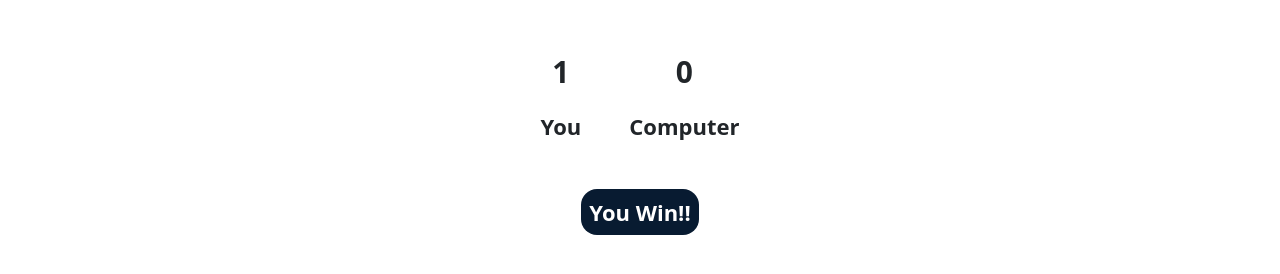
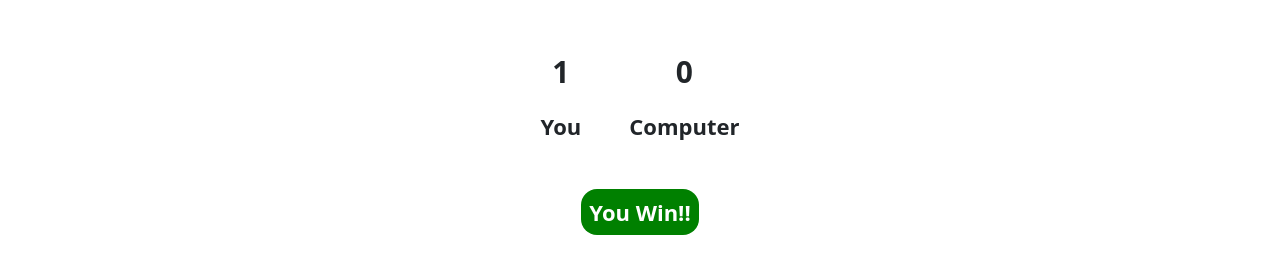
Before and after one commit to skp111/Rock-Paper-Scissor, a plain HTML site: page index.html in a window 1280 px wide. Both pictures are taken after a click on the element "Rock". Shown: the part 450-724 px from the top of the page. Drawn offline with nearby package versions, Linux system fonts and the light colour scheme.

Commit message:
Add files via upload

```diff
--- a/script.js
+++ b/script.js
@@ -7,6 +7,7 @@ const showWinner = (userwin) => {
         //win
         console.log('You Win!!')
         msg.innerText = 'You Win!!'
+        msg.style.backgroundColor = 'green'
         userScore += 1
         document.querySelector('#user-score').innerText = userScore
     }
@@ -14,6 +15,7 @@ const showWinner = (userwin) => {
         //lose
         console.log('You Lose!!')
         msg.innerText = 'You Lose!!'
+        msg.style.backgroundColor = 'red'
         compScore += 1
         document.querySelector('#comp-score').innerText = compScore
     }
@@ -34,6 +36,7 @@ const playGame = (userChoice) => {
         //draw
         console.log('Game Was Draw')
         msg.innerText = 'Game was Draw'
+        msg.style.backgroundColor = '#081b31'
     }
     else{
         let userwin = true
@@ -82,6 +85,5 @@ btn.addEventListener('click',() => {
     }
     // h1.style.backgroundColor = '#081b31'
     // h1.style.color = 'white'
-    // msg.style.backgroundColor = '#081b31'
     // msg.style.color = 'white'
 })
--- a/style.css
+++ b/style.css
@@ -53,7 +53,7 @@ span {
 }
 
 #msg {
-    background-color: #081b31 !important;
+    background-color: #081b31;
     color: white !important;
 }
 
```
